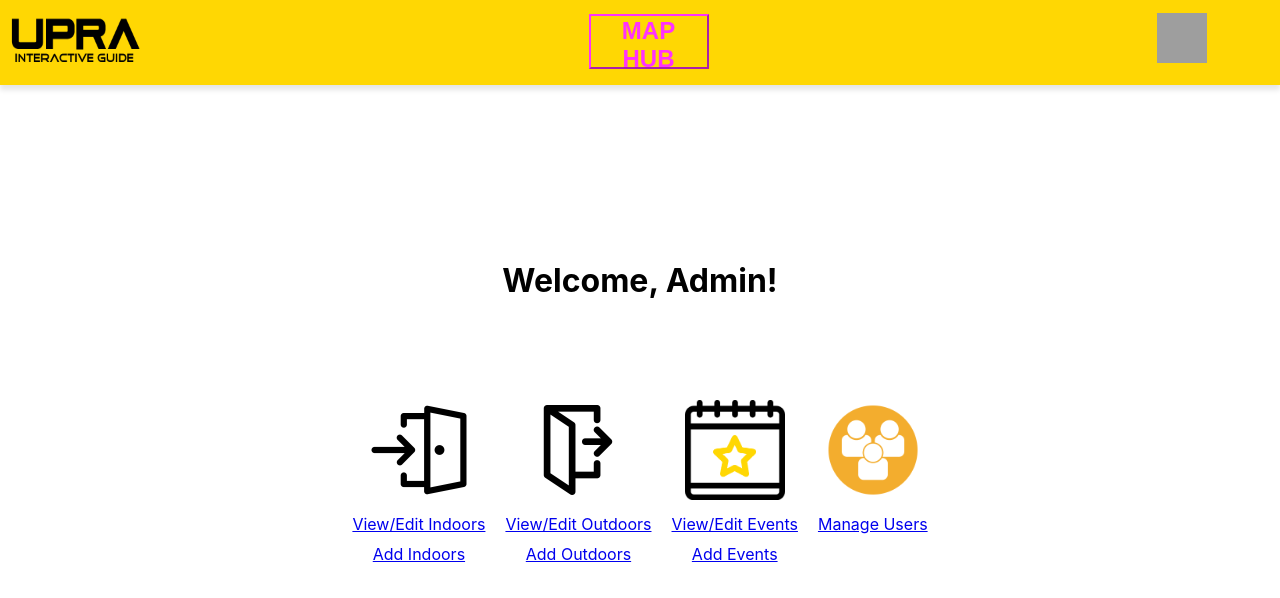
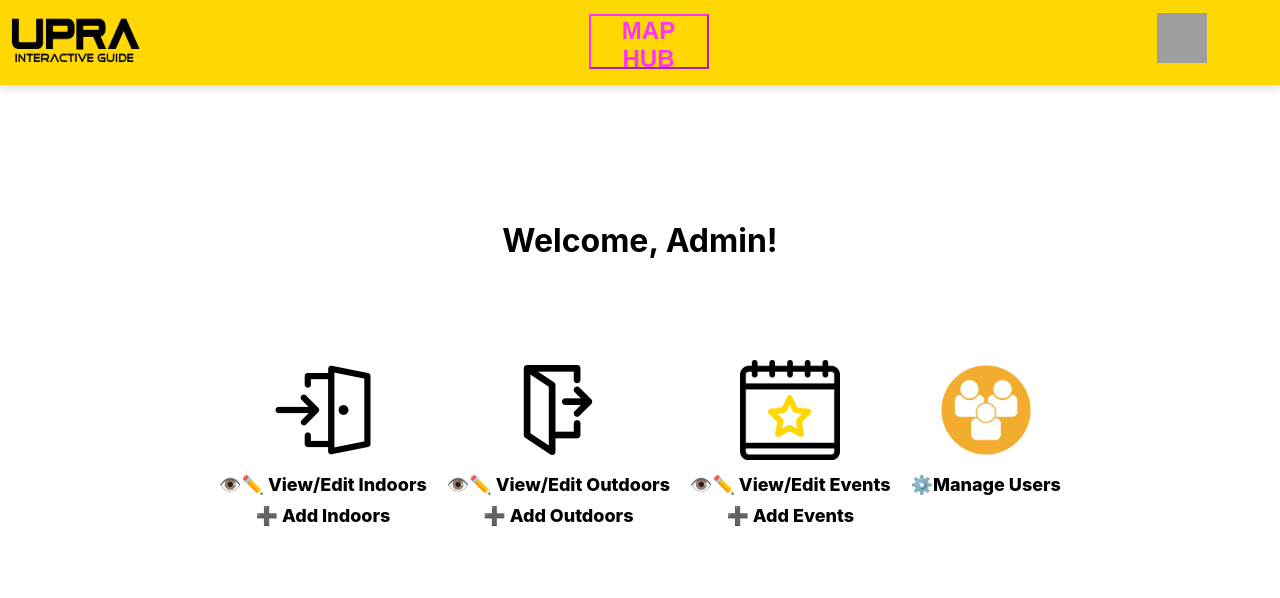
Before and after one commit to GabrielVelazquez/Upra-guide-webapp, a React (Create React App) app: page /admin-home in a window 1280 px wide. Shown: the top 598 px of the page. Built offline with nearby package versions, Linux system fonts and the light colour scheme; no server answers; grey boxes are pictures that could not be loaded.

Commit message:
admin changes, mostly css, device compatibility
easy going ui still WIP, other minor changes in js

```diff
--- a/src/Leaflet/LeafletCSS/leafletMap.css
+++ b/src/Leaflet/LeafletCSS/leafletMap.css
@@ -14,11 +14,6 @@ flex-direction: column;
 * /
 }
 */
-
-.layers-control-container {
-  margin-top: 85px; /* Adjust the margin top value as needed */
-  z-index: 9999;
-}
 
 .title-lc {
     color: black;
--- a/src/Leaflet/LeafletJS/leafletLC.js
+++ b/src/Leaflet/LeafletJS/leafletLC.js
@@ -309,7 +309,7 @@ return (
                                       {/*REFERENCIA DE CENTRALIZAR^^^*/}
       <ImageOverlay url={imagenmapa} bounds={bounds} />
         <h1 className='title-lc'>Learning Commons</h1>
-        <Legend />
+        <Legend/>
 {/*Boton de centralizar===============================*/}
           <RecenterButton handleCenterMap={handleCenterMap} center={[15.166345, 395.53125]} zoom={1} />
 {/*Boton de reset===============================*/}
--- a/src/View_Outdoors.js
+++ b/src/View_Outdoors.js
@@ -92,14 +92,18 @@ const ViewOutdoors = () => {
     return (
         <div className="admin-users-page">
             <h1>Admin View Outdoors Page</h1>
-            <Link to="/Admin-outdoors">Add Outdoor</Link>
-            <h2 className="admin-users-header">Outdoors List</h2>
+
+            <Link  to="/Admin-outdoors">
+            <button className="Edit-add">➕ Add Outdoor marker</button>
+            </Link>
+
+            <h2 className="admin-users-header">Outdoors Markers List</h2>
             <div className="users-list-container">
                 <div>
                     <div className="admin-users-tips">
                         <span>Name</span>
-                        <span>Edit</span>
-                        <span>Discard outdoor</span>
+                        <span>Edit info</span>
+                        <span>Discard marker</span>
                     </div>
                     {Outdoors.sort((a, b) => a.name.localeCompare(b.name)).map((outdoor) => (
                         <div className="listdiv" key={outdoor.id}>
@@ -146,7 +150,7 @@ const ViewOutdoors = () => {
                                     <br />
                                     Category:
                                     <select
-                                        className="inputs"
+                                        className="cat-inputs"
                                         value={outdoor.categoria}
                                         onChange={(e) => {
                                             const updatedOutdoors = Outdoors.map((item) =>
@@ -164,7 +168,7 @@ const ViewOutdoors = () => {
                                     <br />
                                     Description:
                                     <textarea
-                                        className={`inputs text-area-style`}
+                                        className="text-area-style"
                                         type="text"
                                         value={outdoor.description}
                                         onChange={(e) => {
@@ -197,14 +201,15 @@ const ViewOutdoors = () => {
                                         }}
                                     />
                                     <br />
-                                    <button onClick={handleSaveoutdoor}>Save</button>
-                                    <button onClick={handleCancelEdit}>Cancel</button>
+                                    <button className="Save" onClick={handleSaveoutdoor}>Save</button>
+                                    <button className="Cancel" onClick={handleCancelEdit}>Cancel</button>
                                 </div>
                             ) : (
                                 <>
                                     {outdoor.name}
                                     <button className="Edit" onClick={() => handleEditoutdoor(outdoor.id)}>Edit outdoor</button>
-                                    <button onClick={() => handleDeleteoutdoor(outdoor.id)}>Delete outdoor</button>
+                                    <button className="Discard" onClick={() => handleDeleteoutdoor(outdoor.id)}>Delete outdoor</button>
+
                                 </>
                             )}
                         </div>
--- a/src/View_indoors.css
+++ b/src/View_indoors.css
@@ -2,6 +2,14 @@
     padding: 2%; /* Ajusta el espacio alrededor del contenido */
     margin-top: 3%;
   }
+
+  /*mobile*/
+@media (max-width: 767px) {
+  .admin-users-page {
+    padding: 2%; /* Ajusta el espacio alrededor del contenido */
+    margin-top: 15%;
+}
+}
 
   .admin-users-header{
     background:#2594e5;
@@ -53,6 +61,39 @@
     cursor: pointer;
 }
 
+/*mobile*/
+@media (max-width: 767px) {
+  .Edit{
+    justify-items: center;
+    width: 20vw;
+    height: 7vh;
+    color:black;
+}
+}
+
+.Edit-add
+{
+  justify-items: center;
+  background-color: #68f64f;
+  border-radius: 2px;
+  border: none;
+  width: 10vw;
+  height: 7vh;
+  font-weight:600;
+  font-size:16px;
+  cursor: pointer;
+}
+
+/*mobile*/
+@media (max-width: 767px) {
+  .Edit-add
+  {
+    width: 35vw;
+    height:8vh;
+    color:black;
+  }
+}
+
 .Discard{
   justify-items: center;
   background-color: #f64f64;
@@ -63,6 +104,16 @@
   font-weight:500;
   font-size:15px;
   cursor: pointer;
+}
+
+/*mobile*/
+@media (max-width: 767px) {
+  .Discard{
+    justify-items: center;
+    width: 20vw;
+    height: 7vh;
+    color:black;
+}
 }
 
 .Save{
@@ -78,6 +129,15 @@
   margin-right: 15px;
 }
 
+  /*mobile*/
+  @media (max-width: 767px) {
+    .Save{
+      width: 18vw;
+      height: 4vh;
+      color:black;
+    }
+  }
+
 .Cancel{
   justify-items: center;
   background-color: #f64f64;
@@ -89,6 +149,14 @@
   font-size:16px;
   cursor: pointer;
 }
+  /*mobile*/
+  @media (max-width: 767px) {
+    .Cancel{
+      width: 20vw;
+      height: 4vh;
+      color:black;
+    }
+  }
 
 .text-area-style {
     font-family: "TuTipoDeLetra", sans-serif; /* Reemplaza "TuTipoDeLetra" con el nombre de tu tipo de letra */
@@ -101,3 +169,42 @@
   justify-content:center; /* or space-around */
   align-items: center; /* optional, for vertical alignment */
 }
+
+.cat-inputs{
+border-color:  #FFC107;
+border-width: 3px;
+  font-weight:600;
+  border-radius: 3px;
+  font-size: small;
+  margin-top: 10px;
+  margin-bottom: 10px;
+  align-items: center;
+  color: black;
+  height: 4vh;
+  width: 8vw;
+  margin-left:5px;
+}
+
+  /*mobile*/
+  @media (max-width: 767px) {
+    .cat-inputs{
+        height: 4vh;
+        width: 35vw;
+        background-color: white;
+      }
+  }
+
+  .text-area-style{
+    margin-bottom:3px;
+  display: grid;
+  height: 15vh;
+  width: 100%;
+  }
+
+    /*mobile*/
+    @media (max-width: 767px) {
+      .text-area-style{
+        height: 15vh;
+        width: 100%;
+      }
+    }
--- a/src/View_indoors.js
+++ b/src/View_indoors.js
@@ -63,14 +63,22 @@ const ViewIndoors = () => {
     return (
         <div className="admin-users-page">
             <h1>Admin View Indoors Page</h1>
-            <button className="Edit" to="/Admin_indoors">Add Indoor</button>
-            <h2 className="admin-users-header">Indoor Markers List</h2>
+
+            <Link to="/Admin_indoors">
+            <button className="Edit-add">➕ Add Indoor marker</button>
+            </Link>
+
+            <h2 className="admin-users-header">Indoor Markers List </h2>
+
+
+
+
             <div className="users-list-container">
                 <div>
                     <div className="admin-users-tips">
                         <span>Name</span>
-                        <span>Edit</span>
-                        <span>Discard Indoor</span>
+                        <span>Edit info</span>
+                        <span>Discard marker</span>
                     </div>
                     {indoors
                         .sort((a, b) => a.name.localeCompare(b.name)) // Sort indoors alphabetically by name
--- a/src/admin-home.css
+++ b/src/admin-home.css
@@ -13,6 +13,7 @@
   /*font-size: calc(10px + 2vmin);*/
   color: black; /*color de texto*/
   /*margin-top: 85px;*/
+
 }
 
 .bubble-AddLocation-admin{
@@ -93,3 +94,34 @@
   border-radius: 5px;
   font-size: 16px;
 }
+
+.admin-home-link{
+  color: rgb(0, 0, 0);
+  text-decoration: none;
+  text-decoration-line: none;
+  font-weight: 800;
+  font-size: large;
+  margin-top: 50px;
+}
+.admin-home-link:hover {
+  color: #ffc107;
+}
+
+@media (max-width: 767px) {
+  .admin-home-link{
+    color:rgb(0, 0, 0);
+    font-size: small;
+    font-weight: bold;
+  }
+  }
+
+  .admin-home{
+    margin-top: -5vh;
+  }
+
+  @media (max-width: 767px) {
+
+    .admin-home{
+      margin-top: -15vh;
+    }
+    }
--- a/src/admin-home.js
+++ b/src/admin-home.js
@@ -15,36 +15,36 @@ const AdminHome = () => {
       <div className="options-container">
         <div className="option">
         <img src={indoors_icon} alt="Add/Edit Indoors" />
-          <Link to="/View_indoors">
-            <span>View/Edit Indoors</span>
+          <Link className="admin-home-link" to="/View_indoors">
+            <span>👁️✏️ View/Edit Indoors</span>
           </Link>
-          <Link to="/Admin_indoors">
-            <span>Add Indoors</span>
+          <Link className="admin-home-link" to="/Admin_indoors">
+            <span>➕ Add Indoors</span>
           </Link>
         </div>
         <div className="option">
         <img src={outdoors_icon} alt="Add/Edit Outdoors" />
-          <Link to="/View_outdoors">
-            <span>View/Edit Outdoors</span>
+          <Link className="admin-home-link" to="/View_outdoors">
+            <span >👁️✏️ View/Edit Outdoors</span>
           </Link>
-          <Link to="/Admin-outdoors">
-            <span>Add Outdoors</span>
+          <Link className="admin-home-link" to="/Admin-outdoors">
+            <span>➕ Add Outdoors</span>
           </Link>
 
         </div>
         <div className="option">
         <img src={events_icon} alt="Add/Edit Events" />
-          <Link to="/View_events">
-            <span>View/Edit Events</span>
+          <Link className="admin-home-link" to="/View_events">
+            <span>👁️✏️ View/Edit Events</span>
           </Link>
-          <Link to="/AdminEvents">
-            <span>Add Events</span>
+          <Link className="admin-home-link" to="/AdminEvents">
+            <span >➕ Add Events</span>
           </Link>
         </div>
         <div className="option">
-          <Link to="/Admin-Users">
-            <img src={users_icon} alt="Manage Users" />
-            <span>Manage Users</span>
+        <img src={users_icon} alt="Manage Users" />
+          <Link className="admin-home-link" to="/Admin-Users">
+            <span >⚙️Manage Users</span>
           </Link>
         </div>
       </div>
```
